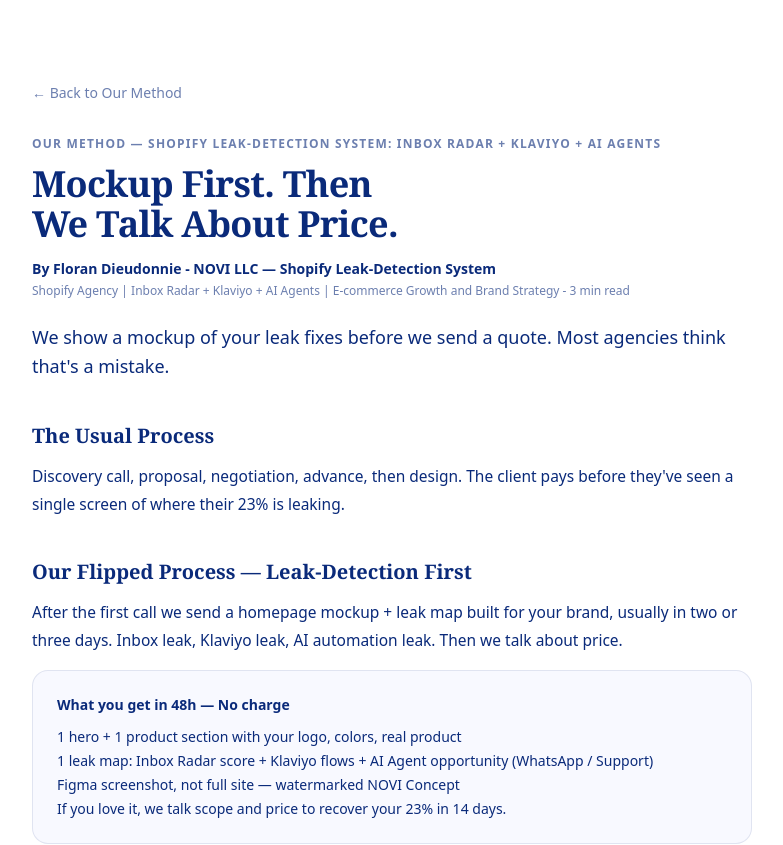
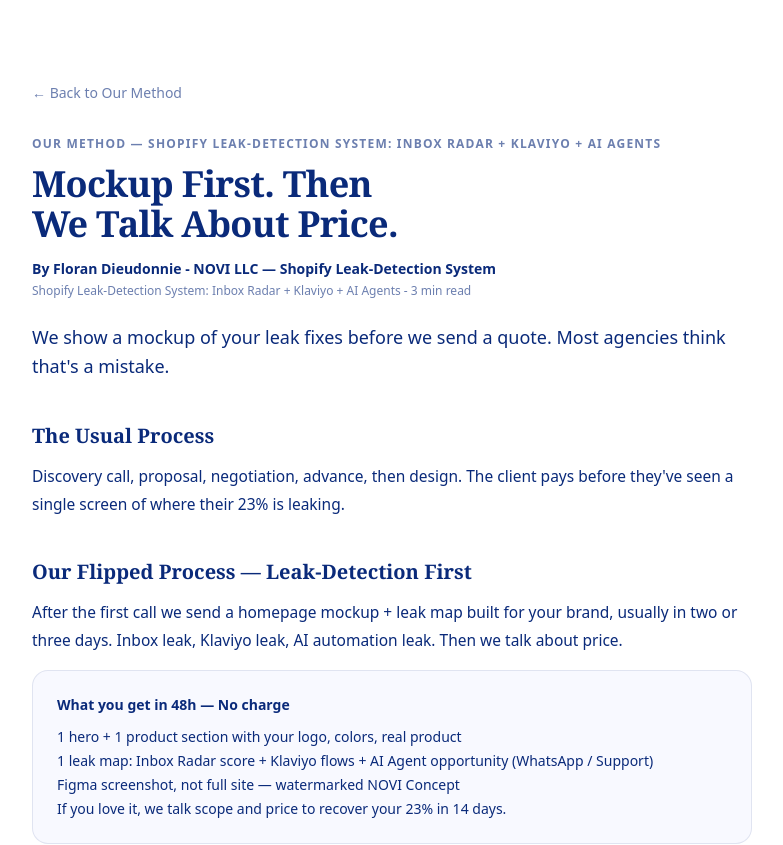
Before and after one commit to NOVI-I6699-cmd/portfolio-starter-kit, a Next.js app: page /method in a window 1280 px wide. Shown: the top 845 px of the page, without its empty margins (248-1031 px from the left). Built offline with nearby package versions, Linux system fonts and the light colour scheme.

Commit message:
Update page.tsx

```diff
--- a/app/method/page.tsx
+++ b/app/method/page.tsx
@@ -8,7 +8,7 @@ export default function Page(){
       <h1 className="font-serif mt-3 text-[26px] leading-[1.15] tracking-[-0.02em] md:text-[36px] md:leading-[1.1] font-bold [text-wrap:balance] max-w-[20ch] md:max-w-[28ch] text-[#0A2A7A]">Mockup First. Then We Talk About Price.</h1>
 
       <p className="mt-4 text-sm font-bold text-[#0A2A7A]">By Floran Dieudonnie - NOVI LLC — Shopify Leak-Detection System</p>
-      <p className="mt-1 text-xs text-[#0A2A7A]/60">Shopify Agency | Inbox Radar + Klaviyo + AI Agents | E-commerce Growth and Brand Strategy - 3 min read</p>
+      <p className="mt-1 text-xs text-[#0A2A7A]/60">Shopify Leak-Detection System: Inbox Radar + Klaviyo + AI Agents - 3 min read</p>
       <p className="mt-6 text-lg leading-relaxed text-[#0A2A7A]">We show a mockup of your leak fixes before we send a quote. Most agencies think that's a mistake.</p>
 
       <div className="mt-10 space-y-10 text-[15.5px] leading-7">
```
